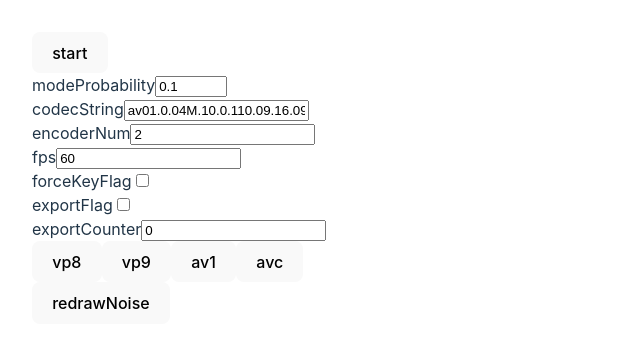
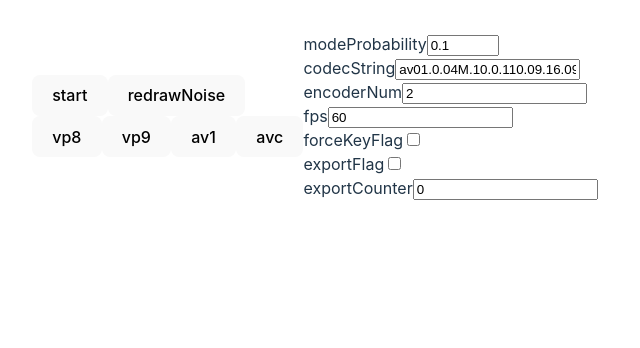
Before and after one commit to 73-ch/codec-play, a Vue app: page / in a window 1280 px wide. Shown: the top 348 px of the page, without its empty margins (0-640 px from the left). Built offline with nearby package versions, Linux system fonts and the light colour scheme.

Commit message:
update UI

```diff
--- a/src/App.vue
+++ b/src/App.vue
@@ -253,7 +253,20 @@ function redrawNoise() {
 }
 </script>
 <template>
+  <section>
+    <div>
+      <div>
         <button @click="start">start</button>
+        <button @click="redrawNoise">redrawNoise</button>
+      </div>
+      <div>
+        <button @click="presetVP8">vp8</button>
+        <button @click="presetVP9">vp9</button>
+        <button @click="presetAV1">av1</button>
+        <button @click="presetAVC">avc</button>
+      </div>
+    </div>
+
     <div>
       <div>
         <label for="modeProbability">modeProbability</label>
@@ -294,22 +307,19 @@ function redrawNoise() {
 
         <input name="exportCounter" type="number" v-model="exportCounterRef" />
       </div>
-
-    <div>
-      <button @click="presetVP8">vp8</button>
-      <button @click="presetVP9">vp9</button>
-      <button @click="presetAV1">av1</button>
-      <button @click="presetAVC">avc</button>
     </div>
-    <div>
-      <button @click="redrawNoise">redrawNoise</button>
-    </div>
-  </div>
+  </section>
 
   <canvas width="864" height="864" ref="encodedRef"></canvas>
 </template>
 
 <style scoped>
+section {
+  display: flex;
+  flex-direction: row;
+  align-items: center;
+}
+
 canvas {
   width: 864px;
   height: 864px;
```
Lines whose indentation alone changed are shown as unchanged.
